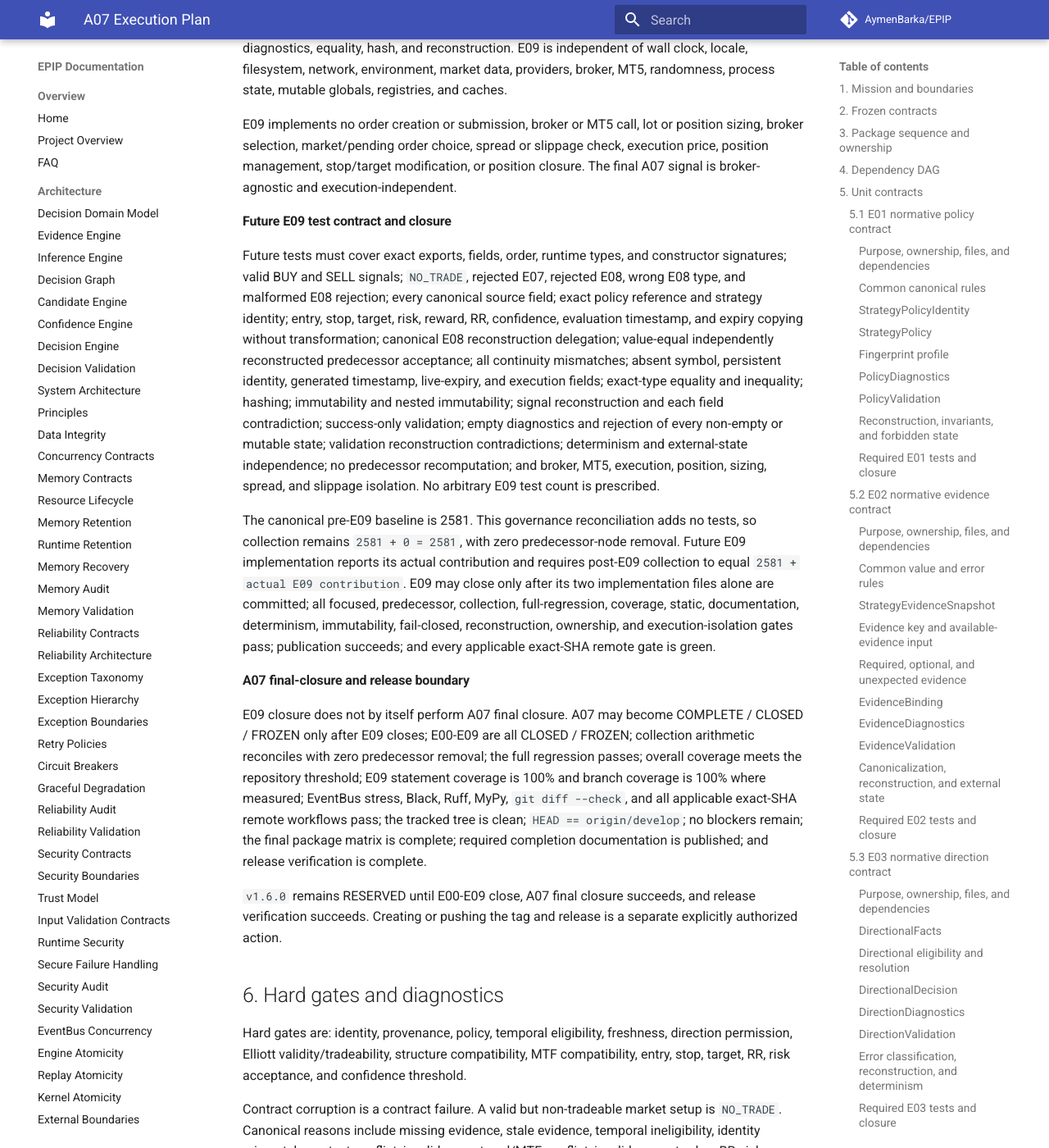
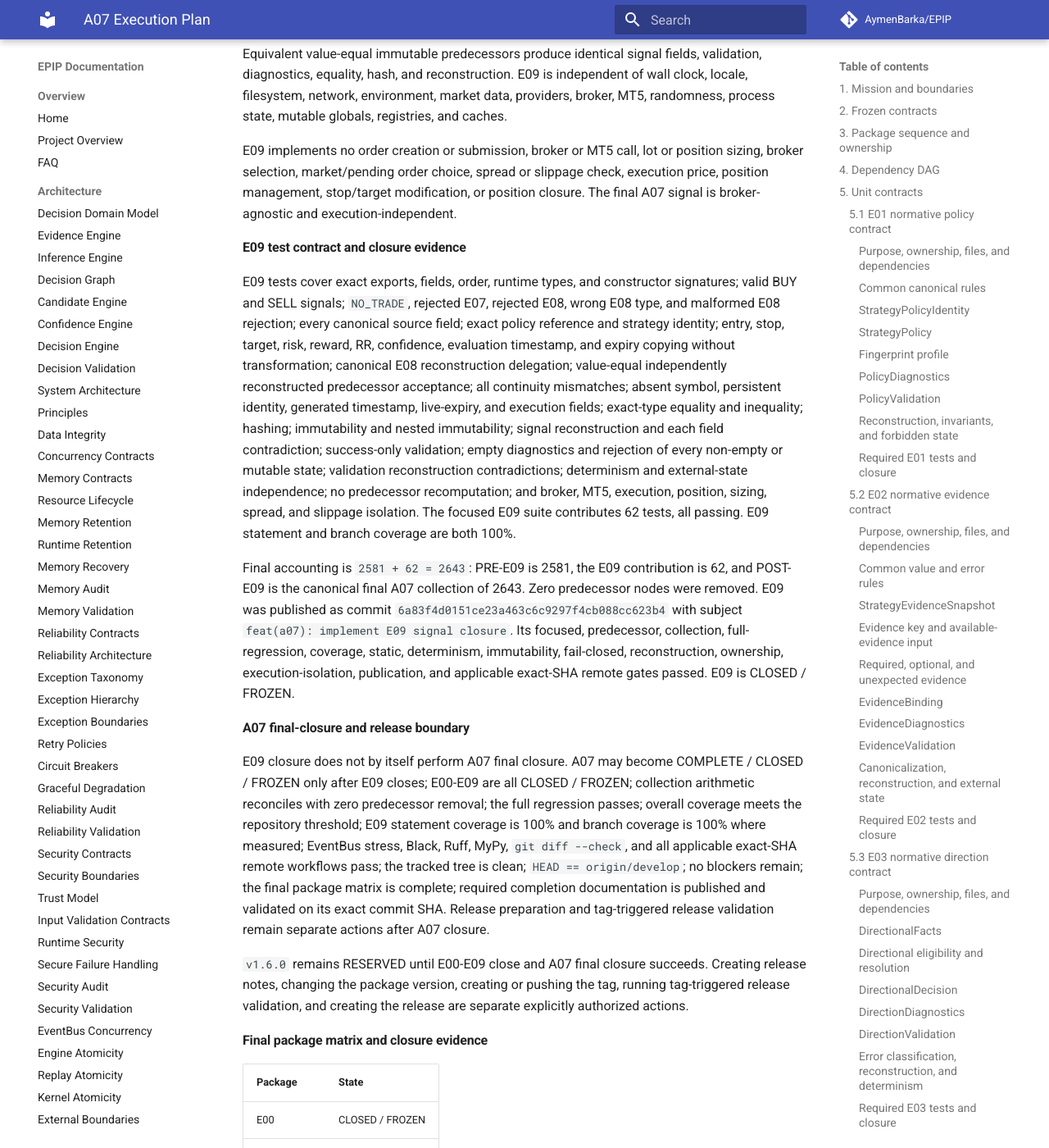
Before and after one commit to AymenBarka/EPIP, an MkDocs documentation site: the page built from docs/project/A07_EXECUTION_PLAN.md, in a window 1280 px wide and 1400 px high, scrolled down 51815 px. Shown: the whole window at 82% size. Built offline with MkDocs 1.6.1 and Material for MkDocs 9.7.7, drawn with Linux system fonts in a browser that asks for light colours; comment, search, counter and statistics services are not loaded; some of the changed text lies outside the part shown.

Commit message:
docs(project): close A07 governance evidence

````diff
--- a/docs/project/A07_EXECUTION_PLAN.md
+++ b/docs/project/A07_EXECUTION_PLAN.md
@@ -1,9 +1,11 @@
 # A07 Execution Plan
 
-Status: APPROVED FOR GOVERNANCE DELIVERY
-Baseline: A05-v1.0.0 / A06 v1.5.21
+Status: IMPLEMENTATION COMPLETE / FINAL GOVERNANCE CLOSURE PENDING
+
+Baseline: A05-v1.0.0 / A06 v1.5.21 / A07 final collection 2643
+
 Reserved release: v1.6.0
-Implementation authorization: E00 ready after this document is published
+Implementation state: E00-E09 CLOSED / FROZEN
 
 ## 1. Mission and boundaries
 
@@ -1934,9 +1936,9 @@ selection, market/pending order choice, spread or slippage check, execution pric
 management, stop/target modification, or position closure. The final A07 signal is broker-agnostic
 and execution-independent.
 
-#### Future E09 test contract and closure
-
-Future tests must cover exact exports, fields, order, runtime types, and constructor signatures;
+#### E09 test contract and closure evidence
+
+E09 tests cover exact exports, fields, order, runtime types, and constructor signatures;
 valid BUY and SELL signals; `NO_TRADE`, rejected E07, rejected E08, wrong E08 type, and malformed E08
 rejection; every canonical source field; exact policy reference and strategy identity; entry, stop,
 target, risk, reward, RR, confidence, evaluation timestamp, and expiry copying without
@@ -1947,15 +1949,16 @@ immutability and nested immutability; signal reconstruction and each field contr
 success-only validation; empty diagnostics and rejection of every non-empty or mutable state;
 validation reconstruction contradictions; determinism and external-state independence; no
 predecessor recomputation; and broker, MT5, execution, position, sizing, spread, and slippage
-isolation. No arbitrary E09 test count is prescribed.
-
-The canonical pre-E09 baseline is 2581. This governance reconciliation adds no tests, so collection
-remains `2581 + 0 = 2581`, with zero predecessor-node removal. Future E09 implementation reports
-its actual contribution and requires post-E09 collection to equal
-`2581 + actual E09 contribution`. E09 may close only after its two implementation files alone are
-committed; all focused, predecessor, collection, full-regression, coverage, static, documentation,
-determinism, immutability, fail-closed, reconstruction, ownership, and execution-isolation gates
-pass; publication succeeds; and every applicable exact-SHA remote gate is green.
+isolation. The focused E09 suite contributes 62 tests, all passing. E09 statement and branch
+coverage are both 100%.
+
+Final accounting is `2581 + 62 = 2643`: PRE-E09 is 2581, the E09 contribution is 62, and POST-E09
+is the canonical final A07 collection of 2643. Zero predecessor nodes were removed. E09 was
+published as commit `6a83f4d0151ce23a463c6c9297f4cb088cc623b4` with subject
+`feat(a07): implement E09 signal closure`. Its focused, predecessor, collection, full-regression,
+coverage, static, determinism, immutability, fail-closed, reconstruction, ownership,
+execution-isolation, publication, and applicable exact-SHA remote gates passed. E09 is
+CLOSED / FROZEN.
 
 #### A07 final-closure and release boundary
 
@@ -1965,10 +1968,32 @@ predecessor removal; the full regression passes; overall coverage meets the repo
 E09 statement coverage is 100% and branch coverage is 100% where measured; EventBus stress, Black,
 Ruff, MyPy, `git diff --check`, and all applicable exact-SHA remote workflows pass; the tracked tree
 is clean; `HEAD == origin/develop`; no blockers remain; the final package matrix is complete;
-required completion documentation is published; and release verification is complete.
-
-`v1.6.0` remains RESERVED until E00-E09 close, A07 final closure succeeds, and release verification
-succeeds. Creating or pushing the tag and release is a separate explicitly authorized action.
+required completion documentation is published and validated on its exact commit SHA. Release
+preparation and tag-triggered release validation remain separate actions after A07 closure.
+
+`v1.6.0` remains RESERVED until E00-E09 close and A07 final closure succeeds. Creating release
+notes, changing the package version, creating or pushing the tag, running tag-triggered release
+validation, and creating the release are separate explicitly authorized actions.
+
+#### Final package matrix and closure evidence
+
+| Package | State |
+| --- | --- |
+| E00 | CLOSED / FROZEN |
+| E01 | CLOSED / FROZEN |
+| E02 | CLOSED / FROZEN |
+| E03 | CLOSED / FROZEN |
+| E04 | CLOSED / FROZEN |
+| E05 | CLOSED / FROZEN |
+| E06 | CLOSED / FROZEN |
+| E07 | CLOSED / FROZEN |
+| E08 | CLOSED / FROZEN |
+| E09 | CLOSED / FROZEN |
+
+The final technical evidence is published in
+[`A07_COMPLETION_EVIDENCE.md`](A07_COMPLETION_EVIDENCE.md). A07 final governance closure remains
+pending until that artifact, this reconciled plan, and the reconciled roadmap are committed,
+published, and pass all applicable exact-SHA remote gates with a clean synchronized tracked tree.
 
 ## 6. Hard gates and diagnostics
 
@@ -2019,7 +2044,7 @@ feat(a07): derive E05 stop geometry
 feat(a07): derive E06 target geometry
 feat(a07): establish E07 reward risk
 feat(a07): establish E08 confidence and expiration
-feat(a07): complete E09 strategy signal
+feat(a07): implement E09 signal closure
 ```
 
 After local validation, commit, push to `origin/develop`, verify exact-SHA remote gates,
@@ -2027,9 +2052,11 @@ then mark the unit CLOSED/FROZEN. Frozen predecessors cannot be silently modifie
 
 ## 10. Release model
 
-`v1.6.0` remains RESERVED during implementation. No tag or release document is created now.
-The release may be prepared only after E00–E09 are CLOSED/FROZEN, full regression, coverage,
-Quality, CodeQL, Documentation, clean synchronization, and final closure review all pass.
+`v1.6.0` remains RESERVED and untagged during final A07 governance reconciliation. Release notes,
+the version bump, annotated tag, tag-triggered release validation, and GitHub release belong to a
+separate explicitly authorized release-preparation action after E00-E09 are CLOSED/FROZEN and A07
+final closure, full regression, coverage, Quality, CodeQL, Documentation, and clean synchronization
+all pass.
 
 ## 11. Governance acceptance
 
@@ -2059,7 +2086,8 @@ Feature: release reservation
 
 ## 12. Acceptance criteria
 
-E00–E09 are COMPLETE only when their contracts, tests, quality gates, coverage, and boundaries
+E00-E09 are COMPLETE only when their contracts, tests, quality gates, coverage, and boundaries
 pass. They are CLOSED only after exact authorized-file commit, publication, remote verification,
-and clean tracked-tree inspection. A07 is COMPLETE only after all units close and final release
-verification succeeds.
+and clean tracked-tree inspection. A07 is COMPLETE only after all units close and its completion
+documentation is published and validated on the exact synchronized SHA. Release preparation and
+tag-triggered release verification follow under separate authorization.
````
Also changed, not shown: docs/project/A07_COMPLETION_EVIDENCE.md (added, +88 -0 lines), docs/project/ROADMAP.md (+6 -4 lines).
